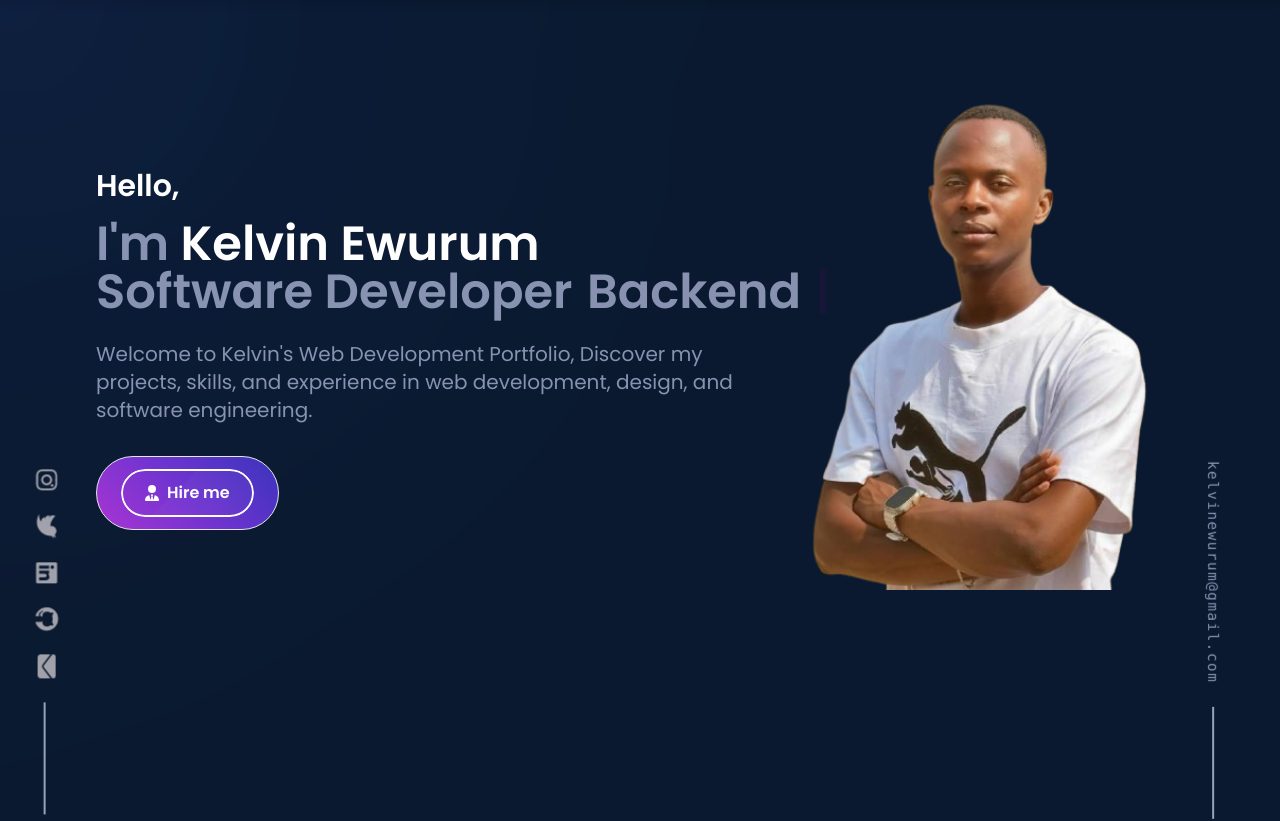
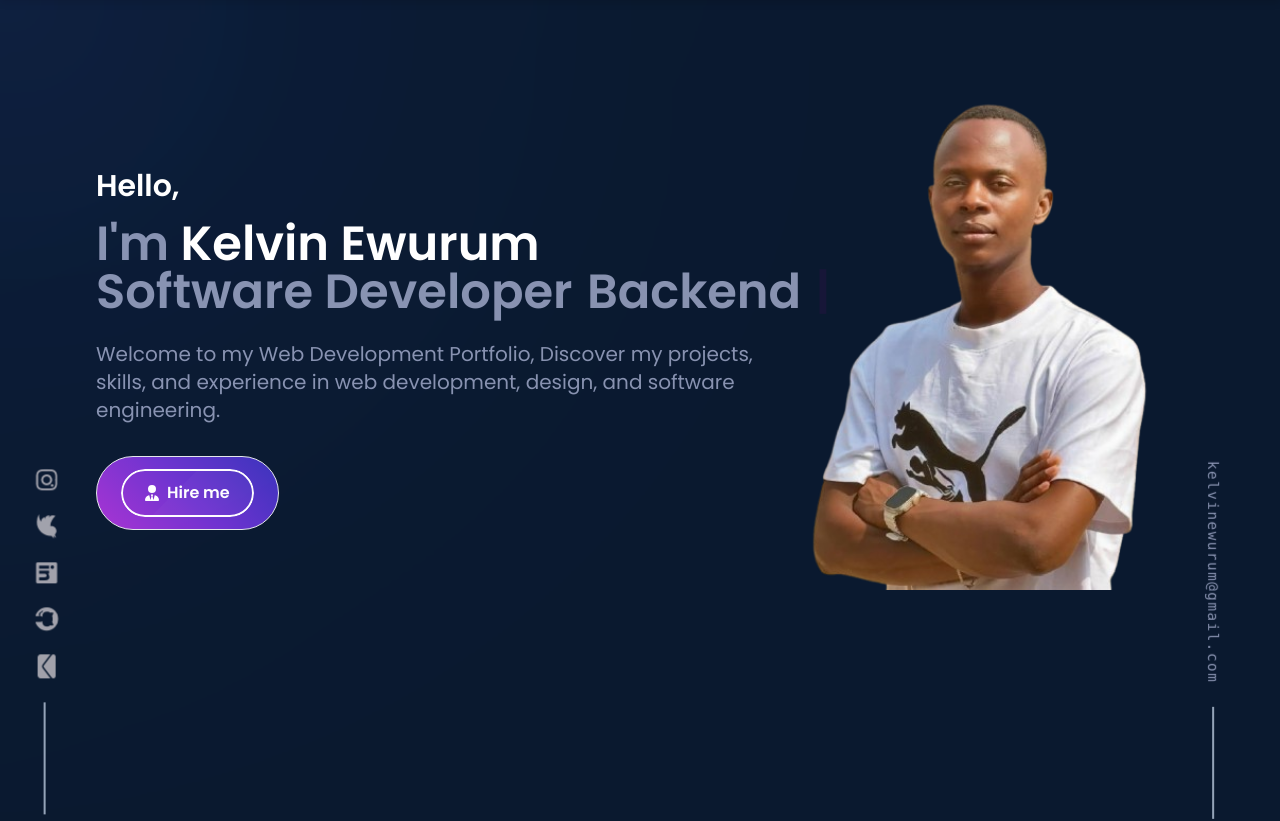
Before and after one commit to kelvinempires/portfolio-react, a React (Vite) app: page / in a window 1280 px wide. Shown: the top 821 px of the page. Built offline with nearby package versions, Linux system fonts and the light colour scheme.

Commit message:
fix: correct spacing in SocialRotate component and update welcome message in HeroSection

```diff
--- a/src/App.jsx
+++ b/src/App.jsx
@@ -19,7 +19,7 @@ export default function App() {
       <Contact />
       <Footer />
       <Rotate />
-      <SocialRotate/>
+      <SocialRotate />
     </>
   );
 }
--- a/src/components/HeroSection.jsx
+++ b/src/components/HeroSection.jsx
@@ -55,7 +55,7 @@ const HeroSection = () => {
           </span>
 
           <p className="mt-6 text-xl bg- max-w-2xl hidden md:block text-colorP">
-            Welcome to {"Kelvin's"} Web Development Portfolio, Discover my
+            Welcome to my Web Development Portfolio, Discover my
             projects, skills, and experience in web development, design, and
             software engineering.
           </p>
```
